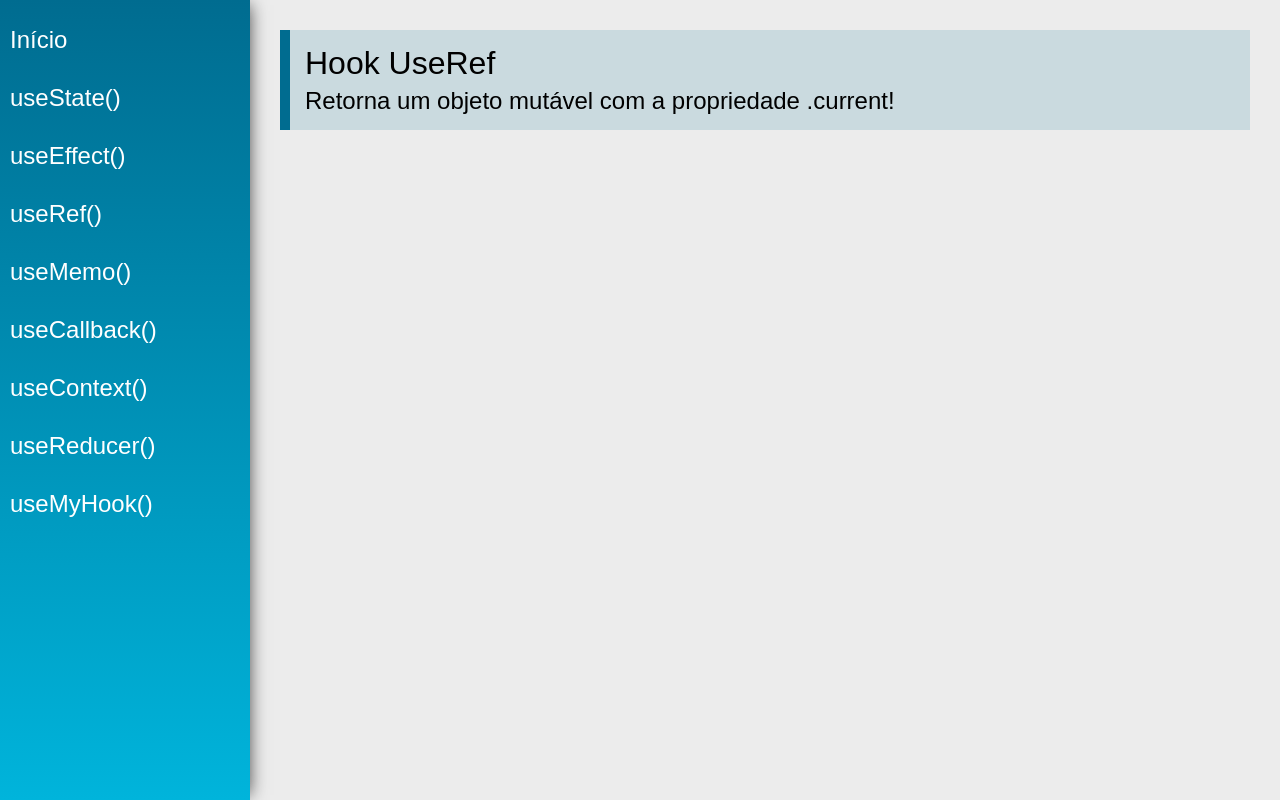
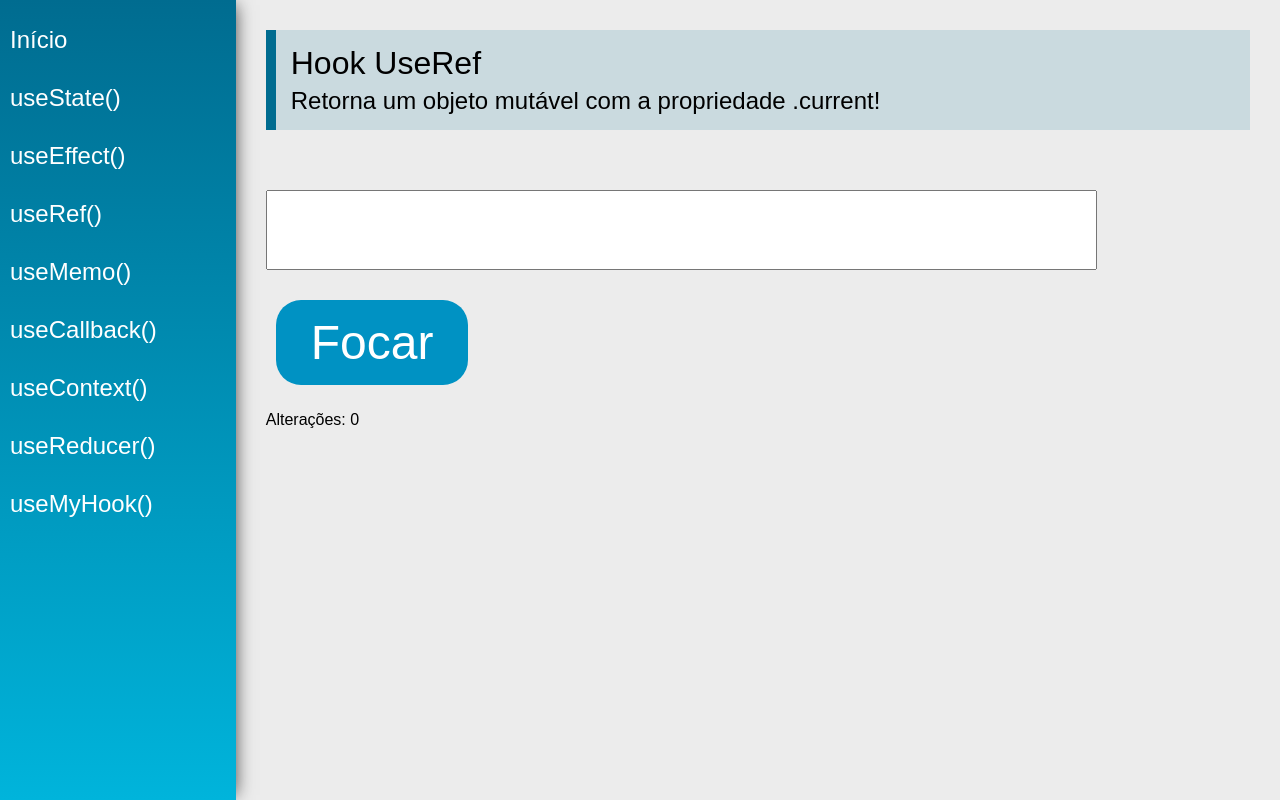
Before and after one commit to juancoutinhoflooxmongagua/Hooks, a React (Create React App) app: page /useRef in a window 1280 px wide. Built offline with nearby package versions, Linux system fonts and the light colour scheme.

Commit message:
feat: complete useRef

```diff
--- a/src/views/examples/UseRef.jsx
+++ b/src/views/examples/UseRef.jsx
@@ -1,13 +1,37 @@
-import React from 'react'
+import React, { useState, useRef } from 'react'
 import PageTitle from '../../components/layout/PageTitle'
 
-const UseRef = (props) => {
+const UseRef = () => {
+    const [val, setVal] = useState("")
+    const changeCount = useRef(0)
+    const inputRef = useRef(null)
+
+    const focusInput = () => {
+        inputRef.current.focus()
+    }
+
+    const handleChange = (e) => {
+        setVal(e.target.value)
+        changeCount.current += 1
+    }
+
     return (
         <div className="UseRef">
             <PageTitle
                 title="Hook UseRef"
                 subtitle="Retorna um objeto mutável com a propriedade .current!"
             />
+
+            <div>
+                <input
+                    ref={inputRef}
+                    className='input'
+                    value={val}
+                    onChange={handleChange}
+                />
+                <button className="btn" onClick={focusInput}>Focar</button>
+                <p>Alterações: {changeCount.current}</p> {}
+            </div>
         </div>
     )
 }
```
